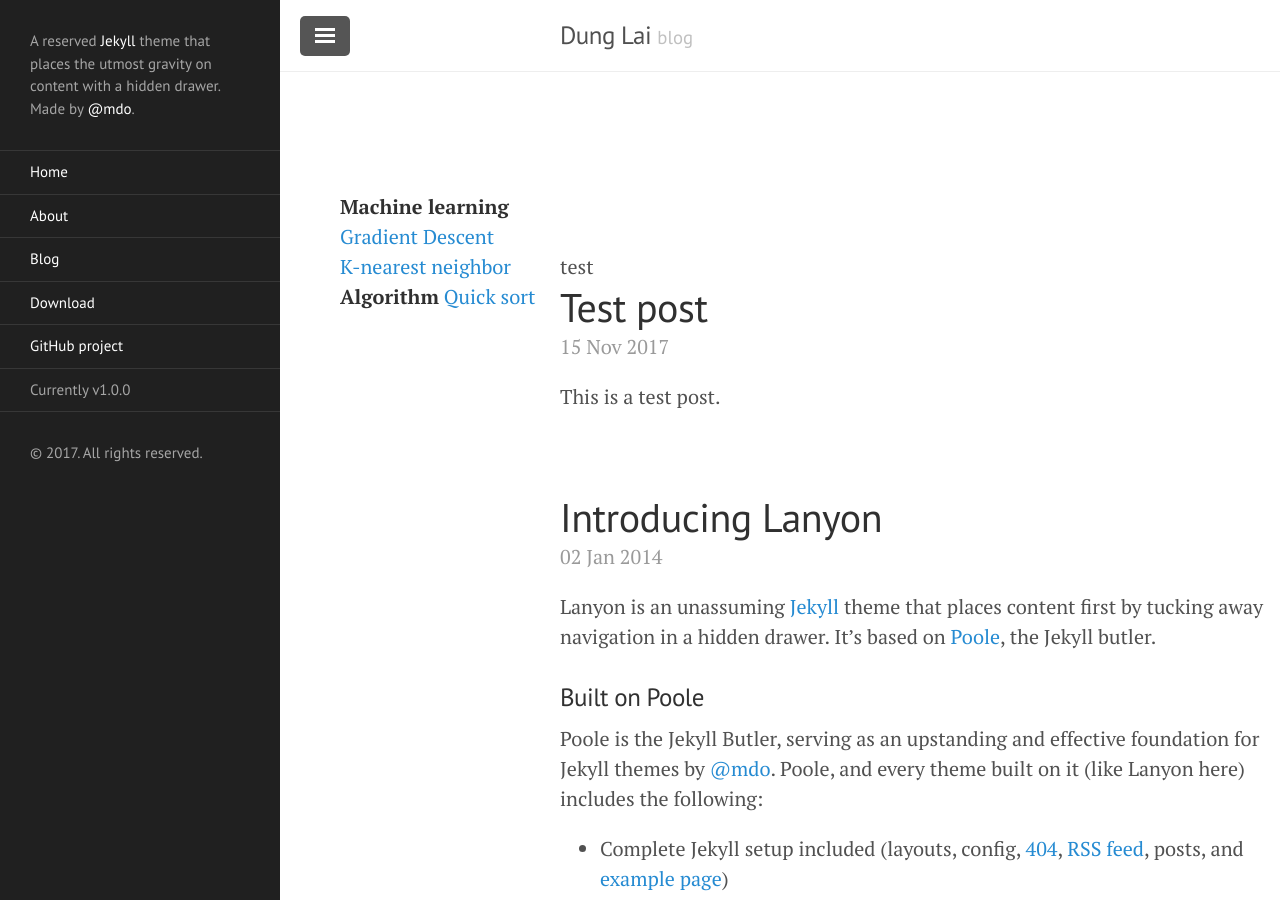
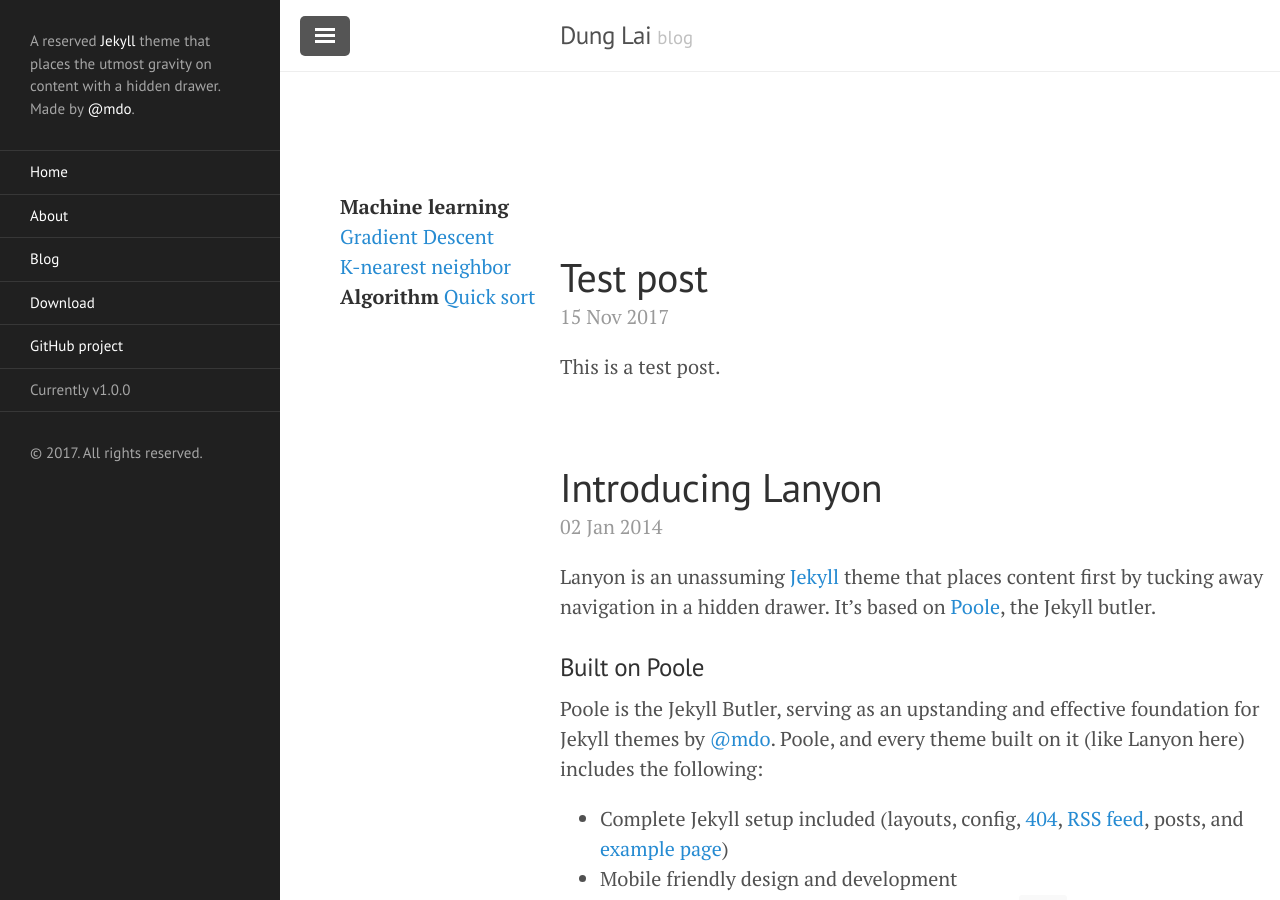
Before and after one commit to DungLai/dunglai.github.io, a Jekyll site: the page built from index.html, in a window 1280 px wide and 900 px high. Built offline with Jekyll 4.4.1, drawn with Linux system fonts in a browser that asks for light colours; the list of posts is cut into pages by our own code.

```diff
--- a/index.html
+++ b/index.html
@@ -2,10 +2,6 @@
 layout: default
 title: Home
 ---
-<div class="post-index">
-  test
-</div>
-
 <div class="posts">
   {% for post in paginator.posts %}
   <div class="post">
```
